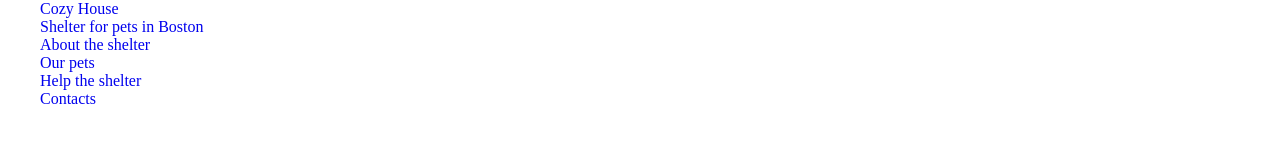
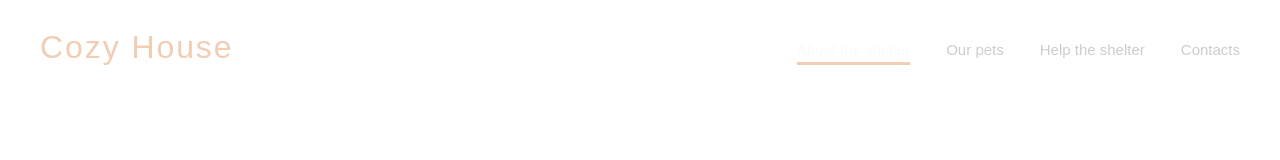
Before and after one commit to HoneySafonovets/shelter, a website built with Vite: page shelter/index.html in a window 1280 px wide. Built offline with nearby package versions, Linux system fonts and the light colour scheme; files whose address does not match are found by name.

Commit message:
feat: add basic styles for header

```diff
--- /dev/null
+++ b/shelter/src/scss/blocks-main/_header.scss
@@ -0,0 +1,94 @@
+.header {
+  display: flex;
+  justify-content: space-between;
+  align-items: center;
+  padding: 30px 0px;
+}
+
+.header__logo {
+  display: flex;
+  flex-direction: column;
+  justify-content: space-between;
+}
+
+.header__logo-link {
+  display: flex;
+  flex-direction: column;
+  row-gap: 10px;
+  color: $base-color;
+}
+
+.header__logo-title {
+  font-family: $font-accent;
+  color: $color-accent;
+  font-weight: 400;
+  font-size: 32px;
+  line-height: 110%; // 35.2px
+  letter-spacing: 0.06em;
+}
+
+.header__logo-subtitle {
+  display: flex;
+  justify-content: center;
+  align-items: center;
+  font-family: $font-base;
+  // color: $base-color;
+  font-weight: 400;
+  font-size: 13px;
+  line-height: 15px;
+  letter-spacing: 0.1em;
+}
+
+
+.header__list {
+  display: flex;
+  flex-direction: row;
+  column-gap: 36px;
+}
+
+.header__list-item {
+  display: block;
+  color: $standart-color-font;
+  border-bottom: 3px solid transparent;
+  font-family: $font-base;
+  font-weight: 400;
+  font-size: 15px;
+  line-height: 24px;
+}
+
+.header__list-link:hover {
+  color: $active-color-font;
+  transition: color 0.3s ease-in;
+}
+.header__list-link:not(hover) {
+  color: $standart-color-font;
+  transition: color 0.3s ease-in;
+}
+
+.header__list-link {
+  font-family: Arial, Helvetica, sans-serif;
+  font-weight: 400;
+  font-size: 15px;
+  line-height: 160%;
+  display: block;
+  width: 100%;
+  height: 100%;
+}
+
+// Active style
+
+.header__list-item-active {
+  border-bottom: 3px solid $color-accent;
+  // pointer-events: none;
+  cursor: default;
+
+  .header__list-link {
+    color: $active-color-font !important;
+    cursor: default;
+  }
+}
+
+.header__nav.header__nav-mobile {
+  transform: translateX(-100%);
+  transition: transform 0.3s ease-in;
+}
--- a/shelter/src/scss/main.scss
+++ b/shelter/src/scss/main.scss
@@ -3,3 +3,6 @@
 @import "./base/fonts";
 @import "./base/vars";
 @import "./base/base";
+
+// Main scss blocks
+@import "./blocks-main/header";
```
